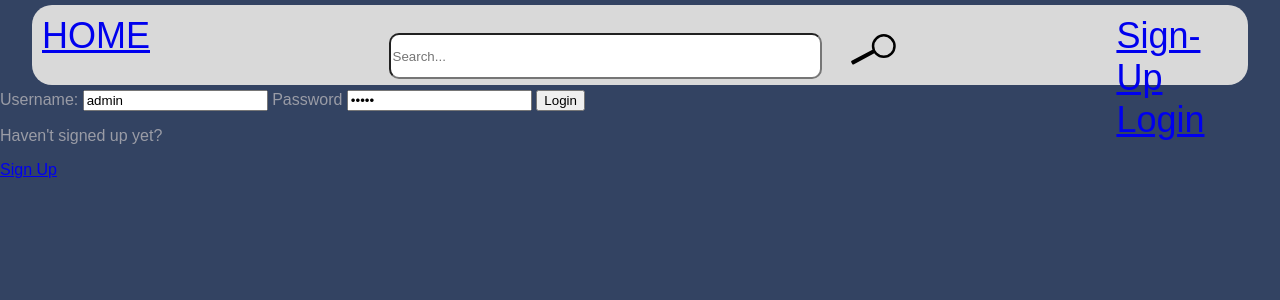
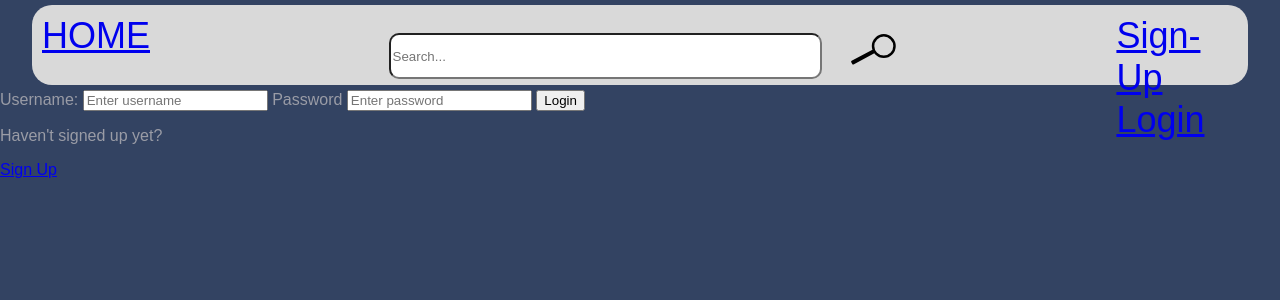
Before and after one commit to Ja-Pan-Krzysztof/New-OLX, a Django app: page /account/login/ in a window 1280 px wide. Shown: the top 300 px of the page. Run offline with Django 4.2, Linux system fonts and the light colour scheme.

Commit message:
Update login.html

```diff
--- a/base/templates/base/auth/login.html
+++ b/base/templates/base/auth/login.html
@@ -4,10 +4,10 @@
 
 <div>
 	<label for="username">Username:</label>
-	<input type="text" placeholder="Enter username" id="username" name="username" value="admin">
+	<input type="text" placeholder="Enter username" id="username" name="username">
 
 	<label for="password">Password</label>
-	<input type="password" name="password" id="password" placeholder="Enter password" value="admin">
+	<input type="password" name="password" id="password" placeholder="Enter password">
 
 	<input type="button" value="Login" id="submit">
 	<p>Haven't signed up yet?</p>
```
